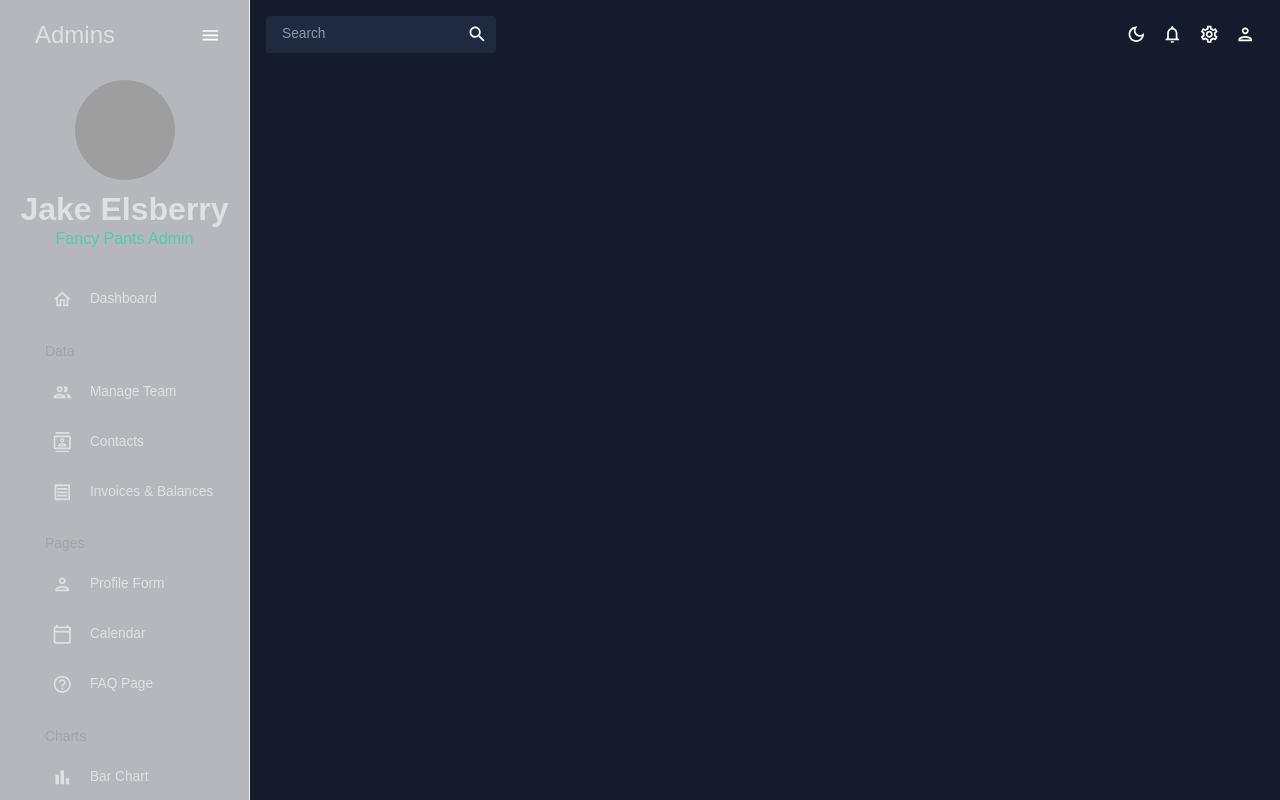
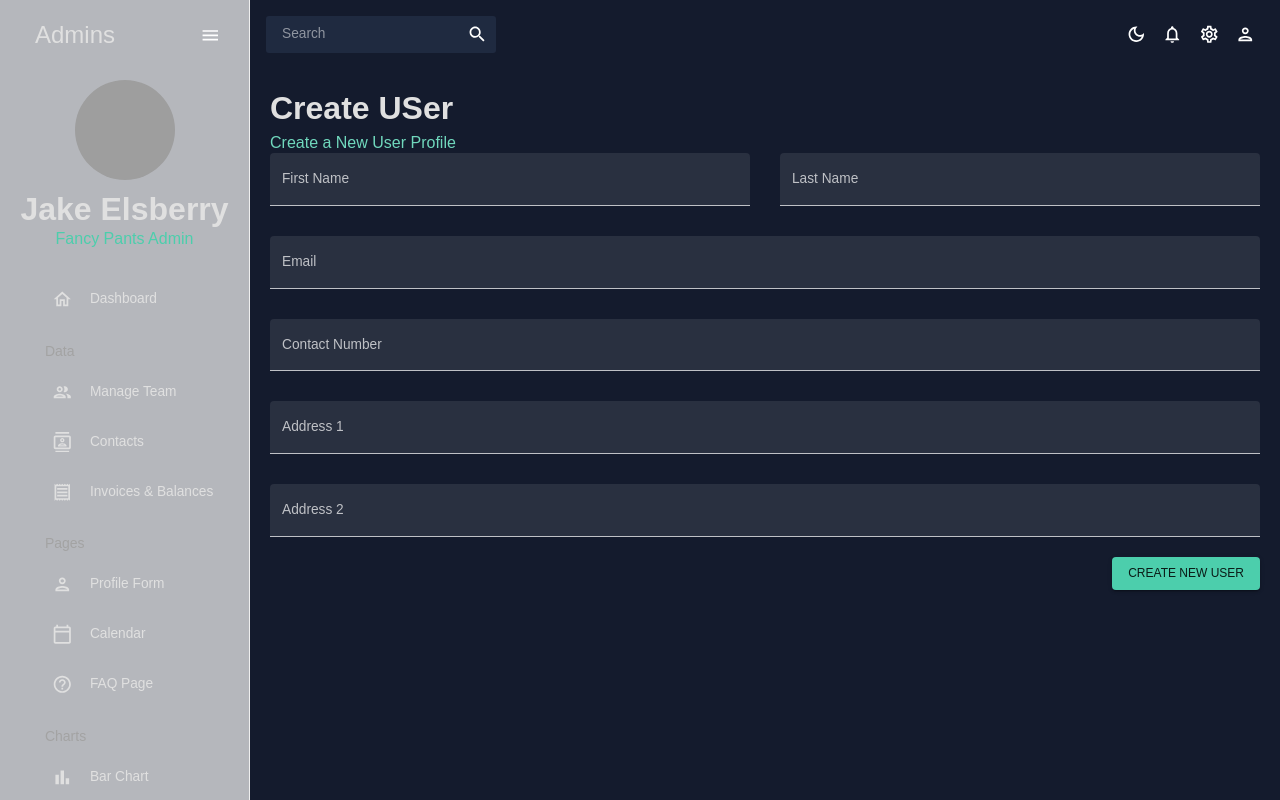
Before and after one commit to Schmelzberry/react-dashboard, a React (Create React App) app: page /form in a window 1280 px wide. Shown: the top 800 px of the page. Built offline with nearby package versions, Linux system fonts and the light colour scheme; grey boxes are pictures that could not be loaded.

Commit message:
add form with validation for sign up page

```diff
--- a/src/App.js
+++ b/src/App.js
@@ -7,13 +7,14 @@
 import Team from "./scenes/team";
 import Invoices from "./scenes/invoices";
 import Contacts from "./scenes/contacts";
+import Form from "./scenes/form";
+// import Calendar from "./scenes/calendar/calendar"
 // import Bar from "./scenes/bar";
-// import Form from "./scenes/form";
 // import Line from "./scenes/line";
 // import Pie from "./scenes/pie";
 // import FAQ from "./scenes/faq";
 // import Geography from "./scenes/geography";
-// import Calendar from "./scenes/calendar/calendar"
+
 
 function App() {
   const [theme, colorMode] = useMode();
@@ -31,7 +32,7 @@
               <Route path="/team" element={<Team />} />
               <Route path="/contacts" element={<Contacts />} />
               <Route path="/invoices" element={<Invoices />} />
-              {/* <Route path="/form" element={<Form />} /> */}
+              <Route path="/form" element={<Form />} />
               {/* <Route path="/bar" element={<Bar />} /> */}
               {/* <Route path="/pie" element={<Pie />} /> */}
               {/* <Route path="/line" element={<Line />} /> */}
--- /dev/null
+++ b/src/scenes/form/index.jsx
@@ -0,0 +1,152 @@
+import { Box, Button, TextField } from "@mui/material";
+import { Formik } from "formik";
+import * as yup from "yup";
+import useMediaQuery from "@mui/material/useMediaQuery";
+import Header from "../../components/Header";
+
+const initialValues = {
+
+  firstName: "",
+  lastName: "",
+  email: "",
+  contact: "",
+  address1: "",
+  address2: "",
+};
+
+const phoneRegExp =
+  /^((\+[1-9]{1,4}[ -]?)|(\([0-9]{2,3}\)[ -]?)|([0-9]{2,4})[ -]?)*?[0-9]{3,4}[ -]?[0-9]{3,4}$/;
+
+const userSchema = yup.object().shape({
+  firstName: yup.string().required("required"),
+  lastName: yup.string().required("required"),
+  email: yup
+  .string()
+  .email("invalid email")
+  .required("required"),
+  contact: yup
+  .string()
+  .matches(phoneRegExp, "Phone number is not valid")
+  .required("required"),
+  address1: yup.string().required("required"),
+  address2: yup.string().required("required"),
+})
+const Form = () => {
+  const isNonMobile = useMediaQuery("(min-width: 600px");
+
+  const handleFormSubmit = (values)=> {
+    console.log(values);
+  }
+
+
+  return <Box m="20px">
+    <Header title="Create USer" subtitle="Create a New User Profile" />
+
+    <Formik
+    onSubmit={handleFormSubmit}
+    initialValues={initialValues}
+    validationSchema={userSchema}
+    >
+      {({ values, errors, touched, handleBlur, handleChange, handleSubmit}) => (
+        <form onSubmit={handleSubmit}>
+          <Box
+          display="grid"
+          gap ="30px"
+          // fr means fractional units - specific to CSS grid
+          gridTemplateColumns="repeat(4, minmax(0,1fr))"
+          sx={{
+            // span 4 means it takes up the entire line
+            "& > div" : { gridColumn: isNonMobile ? undefined : "span 4"}
+          }}
+          >
+            <TextField
+            fullWidth
+            variant="filled"
+            type="text"
+            label="First Name"
+            onBlur={handleBlur}
+            onChange={handleChange}
+            value={values.firstName}
+            name="firstName"
+            error={!!touched.firstName && !!errors.firstName}
+            helperText={touched.firstName && errors.firstName}
+            sx ={{ gridColumn: "span 2"}}
+            />
+            <TextField
+            fullWidth
+            variant="filled"
+            type="text"
+            label="Last Name"
+            onBlur={handleBlur}
+            onChange={handleChange}
+            value={values.lastName}
+            name="lastName"
+            error={!!touched.lastName && !!errors.lastName}
+            helperText={touched.lastName && errors.lastName}
+            sx ={{ gridColumn: "span 2"}}
+            />
+            <TextField
+            fullWidth
+            variant="filled"
+            type="text"
+            label="Email"
+            onBlur={handleBlur}
+            onChange={handleChange}
+            value={values.email}
+            name="email"
+            error={!!touched.email && !!errors.email}
+            helperText={touched.email && errors.email}
+            sx ={{ gridColumn: "span 4"}}
+            />
+            <TextField
+            fullWidth
+            variant="filled"
+            type="text"
+            label="Contact Number"
+            onBlur={handleBlur}
+            onChange={handleChange}
+            value={values.contact}
+            name="contact"
+            error={!!touched.contact && !!errors.contact}
+            helperText={touched.contact && errors.contact}
+            sx ={{ gridColumn: "span 4"}}
+            />
+            <TextField
+            fullWidth
+            variant="filled"
+            type="text"
+            label="Address 1"
+            onBlur={handleBlur}
+            onChange={handleChange}
+            value={values.address1}
+            name="address1"
+            error={!!touched.address1 && !!errors.address1}
+            helperText={touched.address1 && errors.address1}
+            sx ={{ gridColumn: "span 4"}}
+            />
+           <TextField
+            fullWidth
+            variant="filled"
+            type="text"
+            label="Address 2"
+            onBlur={handleBlur}
+            onChange={handleChange}
+            value={values.address2}
+            name="address2"
+            error={!!touched.address2 && !!errors.address2}
+            helperText={touched.address2 && errors.address2}
+            sx ={{ gridColumn: "span 4"}}
+            />
+          </Box>
+          <Box display="flex" justifyContent="end" mt="20px">
+            <Button type="submit" color="secondary" variant="contained">Create New User</Button>
+          </Box>
+        </form>
+        )}
+    </Formik>
+  </Box>
+
+
+}
+
+export default Form;
```
